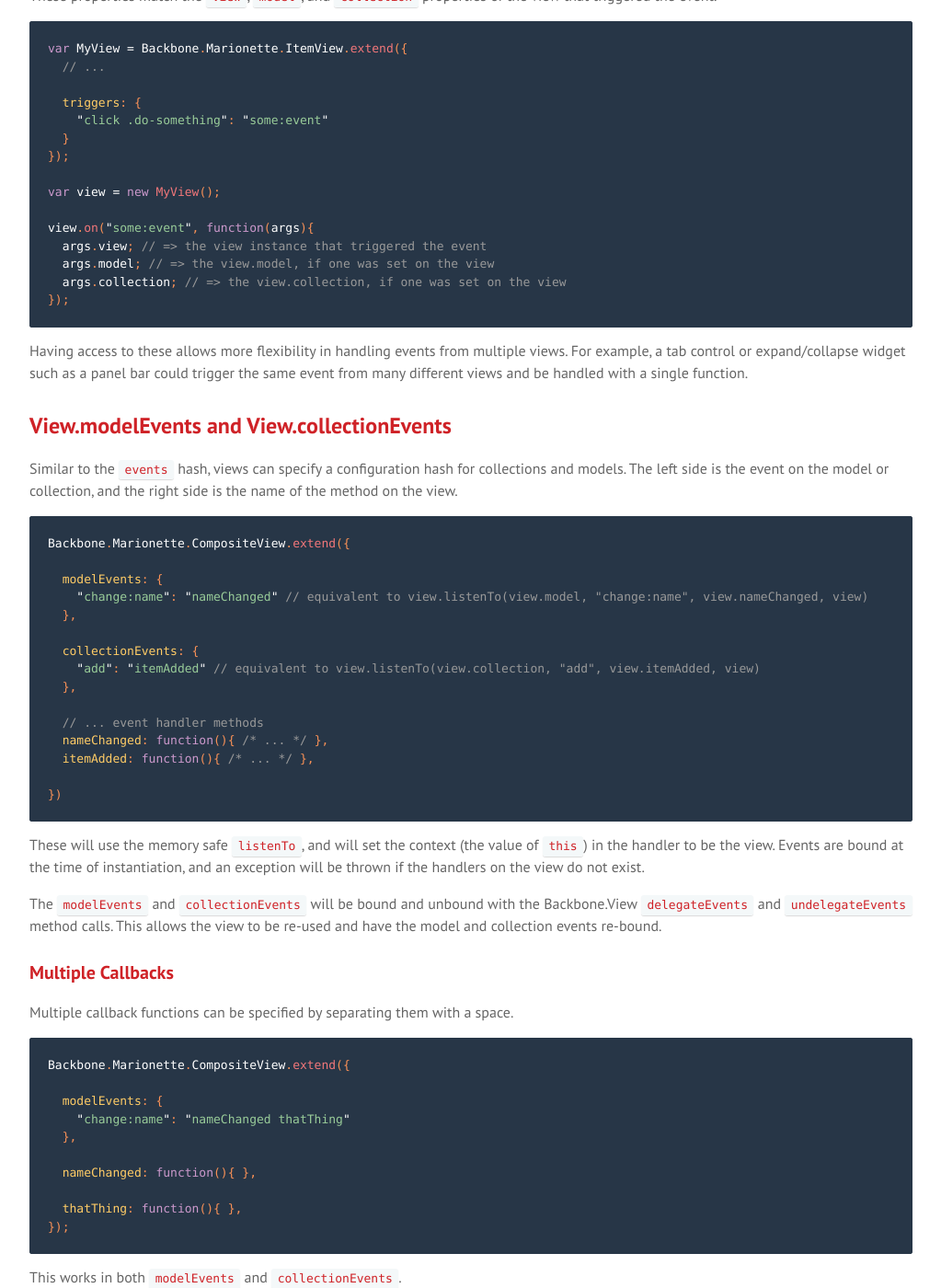
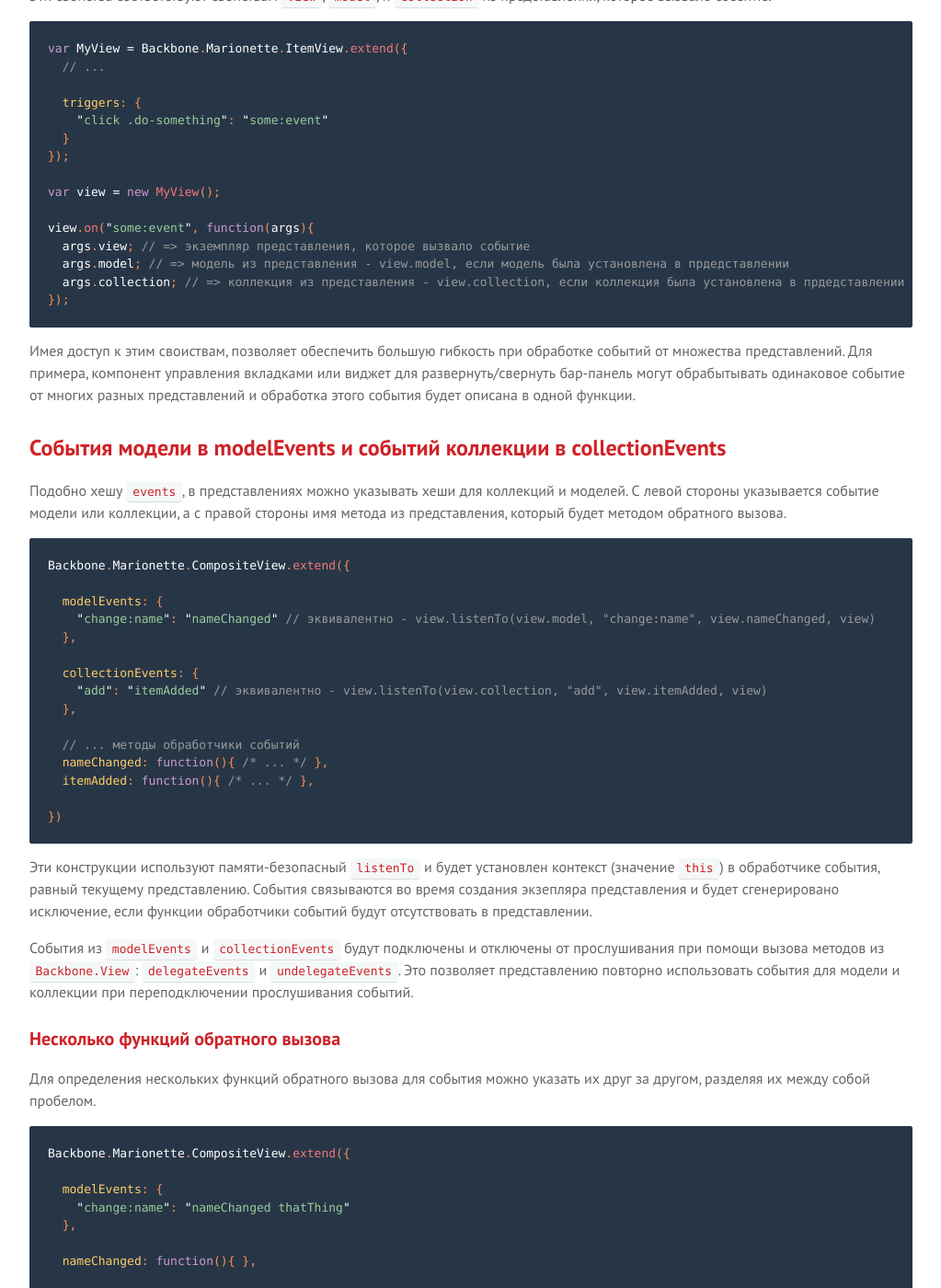
Before and after one commit to sadcitizen/marionettejs.ru, a Jekyll site: the page built from _posts/2014-06-10-view.md, in a window 1280 px wide and 1400 px high, scrolled down 5660 px. Shown: the whole window at 92% size, without its empty margins (128-1151 px from the left). Built offline with Jekyll 4.4.1, drawn with Linux system fonts in a browser that asks for light colours; some web fonts are replaced; Markdown is read by kramdown in place of the engine named in the settings; some of the changed text lies outside the part shown.

Commit message:
translate ru/View
перевел 'Trigger Handler Arguments'
перевел 'View.modelEvents and View.collectionEvents'
перевел 'Multiple Callbacks'
перевел 'Callbacks As Function'
перевел 'Event Configuration As Function'

````diff
--- a/_includes/translation/ru/marionette.view.md
+++ b/_includes/translation/ru/marionette.view.md
@@ -17,7 +17,7 @@
 * [Событие "dom:refresh" / метод onDomRefresh](#view-domrefresh--ondomrefresh-event)
 * [События представления](#viewevents)
 * [Триггеры представления](#viewtriggers)
-* [View.modelEvents and View.collectionEvents](#viewmodelevents-and-viewcollectionevents)
+* [События модели в modelEvents и событий коллекции в collectionEvents](#viewmodelevents-and-viewcollectionevents)
 * [View.serializeData](#viewserializedata)
 * [View.bindUIElements](#viewbinduielements)
 * [View.getOption](#viewgetoption)
@@ -240,16 +240,17 @@
 
 Триггеры работают во всех классах представлений (`View`), которые наследованы от базового класса `Marionette.View`.
 
-### Trigger Handler Arguments
+### Аргументы функции обработчика тригера
 
-A `trigger` event handler will receive a single argument that
-includes the following:
+Функция обработчика события в `тригере`-е получает один аргумент, который
+включает в себя следующее:
 
-* view
-* model
-* collection
+* представление
+* модель
+* коллекция
 
-These properties match the `view`, `model`, and `collection` properties of the view that triggered the event.
+Эти свойства соответствуют свойствам `view`, `model`, и `collection` из представления,
+которое вызвало событие.
 
 ```js
 var MyView = Backbone.Marionette.ItemView.extend({
@@ -263,56 +264,54 @@
 var view = new MyView();
 
 view.on("some:event", function(args){
-  args.view; // => the view instance that triggered the event
-  args.model; // => the view.model, if one was set on the view
-  args.collection; // => the view.collection, if one was set on the view
+  args.view; // => экземпляр представления, которое вызвало событие
+  args.model; // => модель из представления - view.model, если модель была установлена в прдедставлении
+  args.collection; // => коллекция из представления - view.collection, если коллекция была установлена в прдедставлении
 });
 ```
 
-Having access to these allows more flexibility in handling events from
-multiple views. For example, a tab control or expand/collapse widget such
-as a panel bar could trigger the same event from many different views
-and be handled with a single function.
+Имея доступ к этим своиствам, позволяет обеспечить большую гибкость
+при обработке событий от множества представлений. Для примера, компонент управления вкладками или виджет для развернуть/свернуть бар-панель могут обрабытывать одинаковое событие от многих разных представлений
+и обработка этого события будет описана в одной функции.
 
-## View.modelEvents and View.collectionEvents
+## События модели в modelEvents и событий коллекции в collectionEvents
 
-Similar to the `events` hash, views can specify a configuration
-hash for collections and models. The left side is the event on
-the model or collection, and the right side is the name of the
-method on the view.
+Подобно хешу `events`, в представлениях можно указывать хеши для коллекций и моделей.
+С левой стороны указывается событие модели или коллекции, а с правой стороны имя метода из представления,
+который будет методом обратного вызова.
 
 ```js
 Backbone.Marionette.CompositeView.extend({
 
   modelEvents: {
-    "change:name": "nameChanged" // equivalent to view.listenTo(view.model, "change:name", view.nameChanged, view)
+    "change:name": "nameChanged" // эквивалентно - view.listenTo(view.model, "change:name", view.nameChanged, view)
   },
 
   collectionEvents: {
-    "add": "itemAdded" // equivalent to view.listenTo(view.collection, "add", view.itemAdded, view)
+    "add": "itemAdded" // эквивалентно - view.listenTo(view.collection, "add", view.itemAdded, view)
   },
 
-  // ... event handler methods
+  // ... методы обработчики событий
   nameChanged: function(){ /* ... */ },
   itemAdded: function(){ /* ... */ },
 
 })
 ```
 
-These will use the memory safe `listenTo`, and will set the context
-(the value of `this`) in the handler to be the view. Events are
-bound at the time of instantiation, and an exception will be thrown
-if the handlers on the view do not exist.
+Эти конструкции используют памяти-безопасный `listenTo` и будет установлен контекст (значение `this`)
+в обработчике события, равный текущему представлению. События связываются во время создания экзепляра
+представления и будет сгенерировано исключение, если функции обработчики событий будут отсутствовать
+в представлении.
 
-The `modelEvents` and `collectionEvents` will be bound and
-unbound with the Backbone.View `delegateEvents` and `undelegateEvents`
-method calls. This allows the view to be re-used and have
-the model and collection events re-bound.
+События из `modelEvents` и `collectionEvents` будут подключены и отключены от прослушивания
+при помощи вызова методов из `Backbone.View`: `delegateEvents` и `undelegateEvents`.
+Это позволяет представлению повторно использовать события для модели и коллекции при
+переподключении прослушивания событий.
 
-### Multiple Callbacks
+### Несколько функций обратного вызова
 
-Multiple callback functions can be specified by separating them with a
-space.
+Для определения нескольких функций обратного вызова для события можно указать их друг за другом,
+разделяя их между собой пробелом.
 
 ```js
 Backbone.Marionette.CompositeView.extend({
@@ -327,31 +326,31 @@
 });
 ```
 
-This works in both `modelEvents` and `collectionEvents`.
+Это работает для обоих `modelEvents` и `collectionEvents`.
 
-### Callbacks As Function
+### Определение функций обратного вызова через функции
 
-A single function can be declared directly in-line instead of specifying a
-callback via a string method name.
+Функция может быть объявлена напрямую в строчке, где указывается имя функции обратного вызова
+в виде строкового название метода.
 
 ```js
 Backbone.Marionette.CompositeView.extend({
 
   modelEvents: {
     "change:name": function(){
-      // handle the name changed event here
+      // обработка события изменеия имени будет здесь
     }
   }
 
 });
 ```
 
-This works for both `modelEvents` and `collectionEvents`.
+Это работает для обоих `modelEvents` и `collectionEvents`.
 
-### Event Configuration As Function
+### Определение событий через функцию
 
-A function can be used to declare the event configuration as long as
-that function returns a hash that fits the above configuration options.
+Функция может быть использована для определения назначаемых событий. Эта функция должна возвращать хеш,
+который должен соответствовать виду указанному выше, т.е. иметь корректные вышеуказаные параметры.
 
 ```js
 Backbone.Marionette.CompositeView.extend({
@@ -363,7 +362,7 @@
 });
 ```
 
-This works for both `modelEvents` and `collectionEvents`.
+Это работает для обоих  `modelEvents` и `collectionEvents`.
 
 ## View.serializeData
 
````
